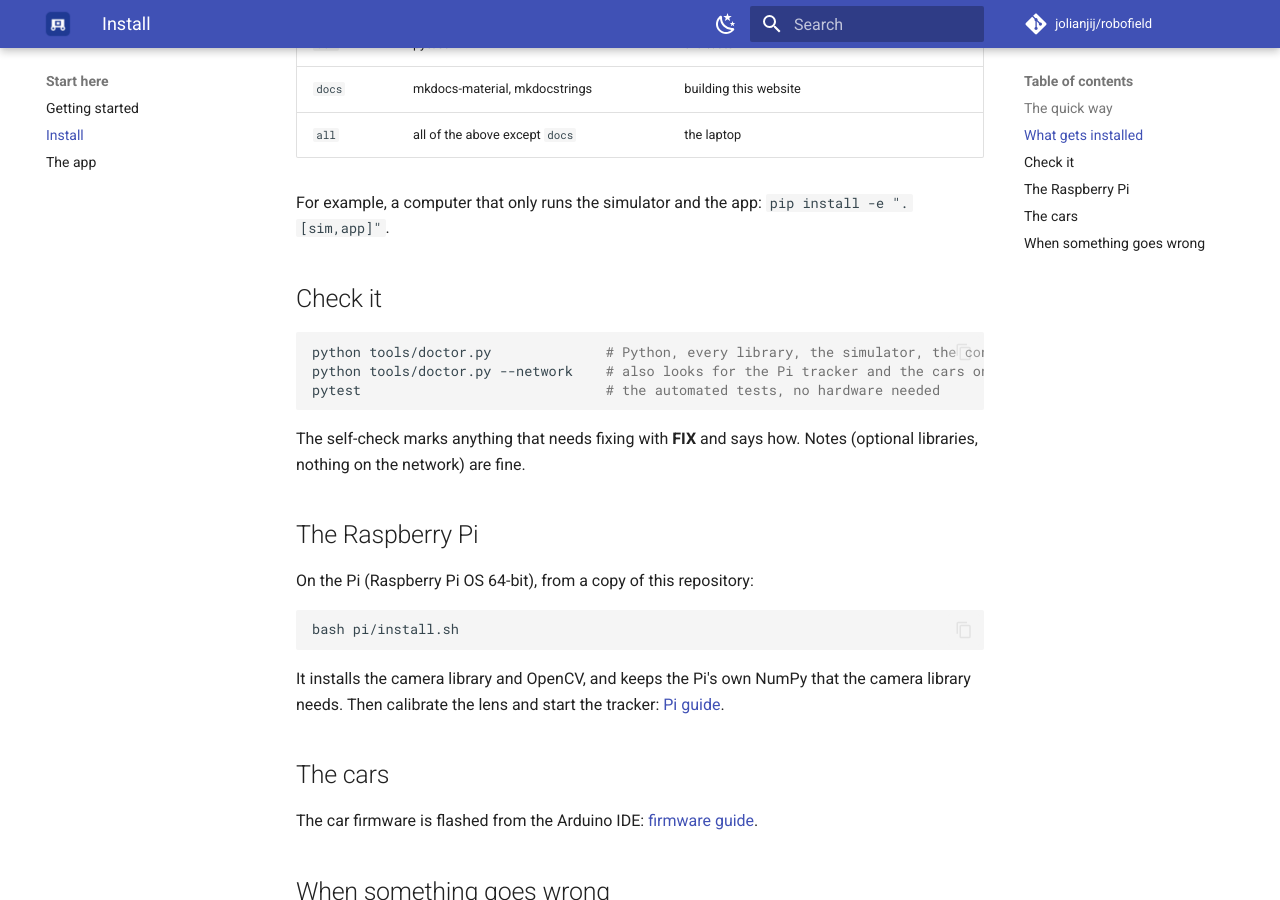
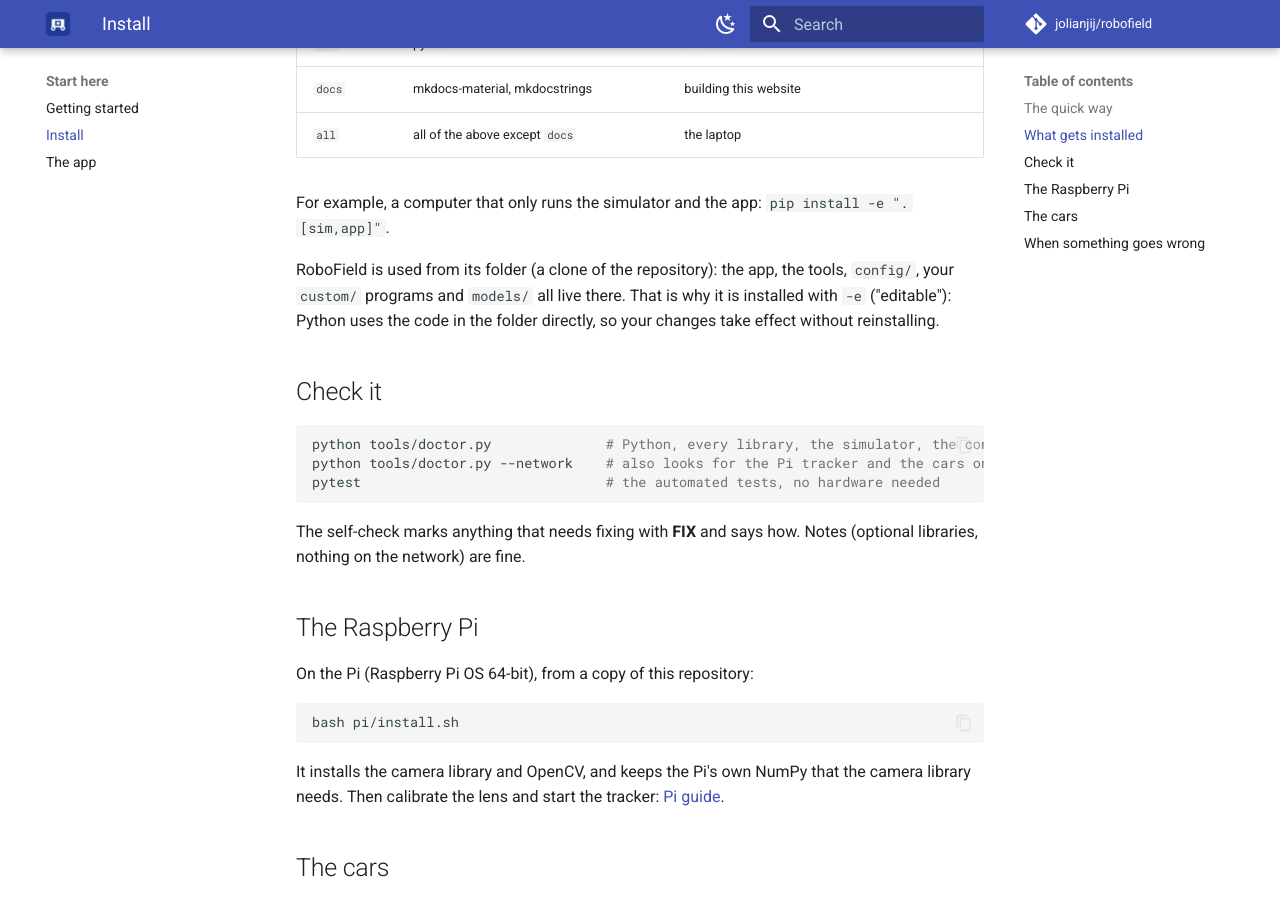
Before and after one commit to jolianjij/robofield, an MkDocs documentation site: the page built from docs/install.md, in a window 1280 px wide and 900 px high, scrolled down 1280 px. Built offline with MkDocs 1.6.1 and Material for MkDocs 9.7.7, drawn with Linux system fonts in a browser that asks for light colours; comment, search, counter and statistics services are not loaded.

Commit message:
Package the app's web pages; SPDX license; badges; install note
Co-Authored-By: Claude Opus 5.5 <noreply@anthropic.com>

````diff
--- a/docs/install.md
+++ b/docs/install.md
@@ -42,6 +42,10 @@ also be installed one at a time:
 
 For example, a computer that only runs the simulator and the app: `pip install -e ".[sim,app]"`.
 
+RoboField is used from its folder (a clone of the repository): the app, the tools, `config/`, your
+`custom/` programs and `models/` all live there. That is why it is installed with `-e` ("editable"):
+Python uses the code in the folder directly, so your changes take effect without reinstalling.
+
 ## Check it
 
 ```bash
````
Also changed, not shown: README.md (+4 -0 lines), pyproject.toml (+6 -3 lines).
